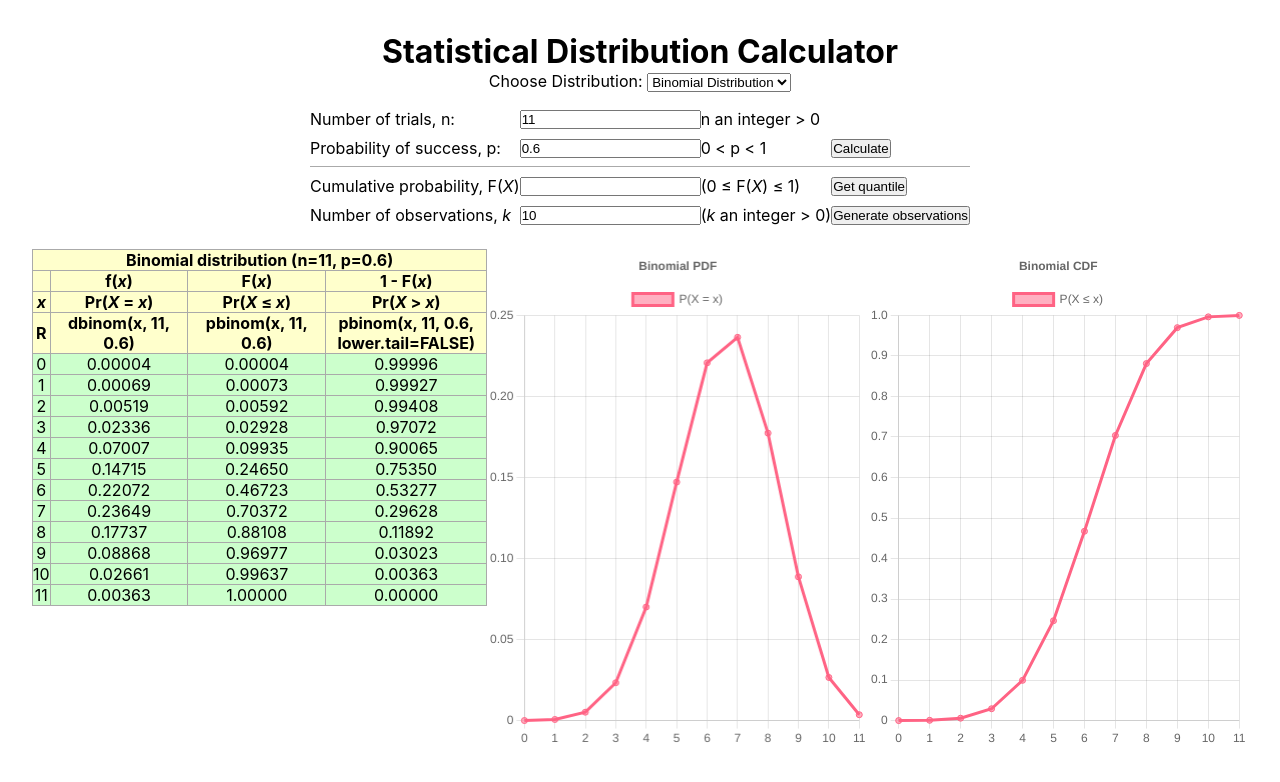
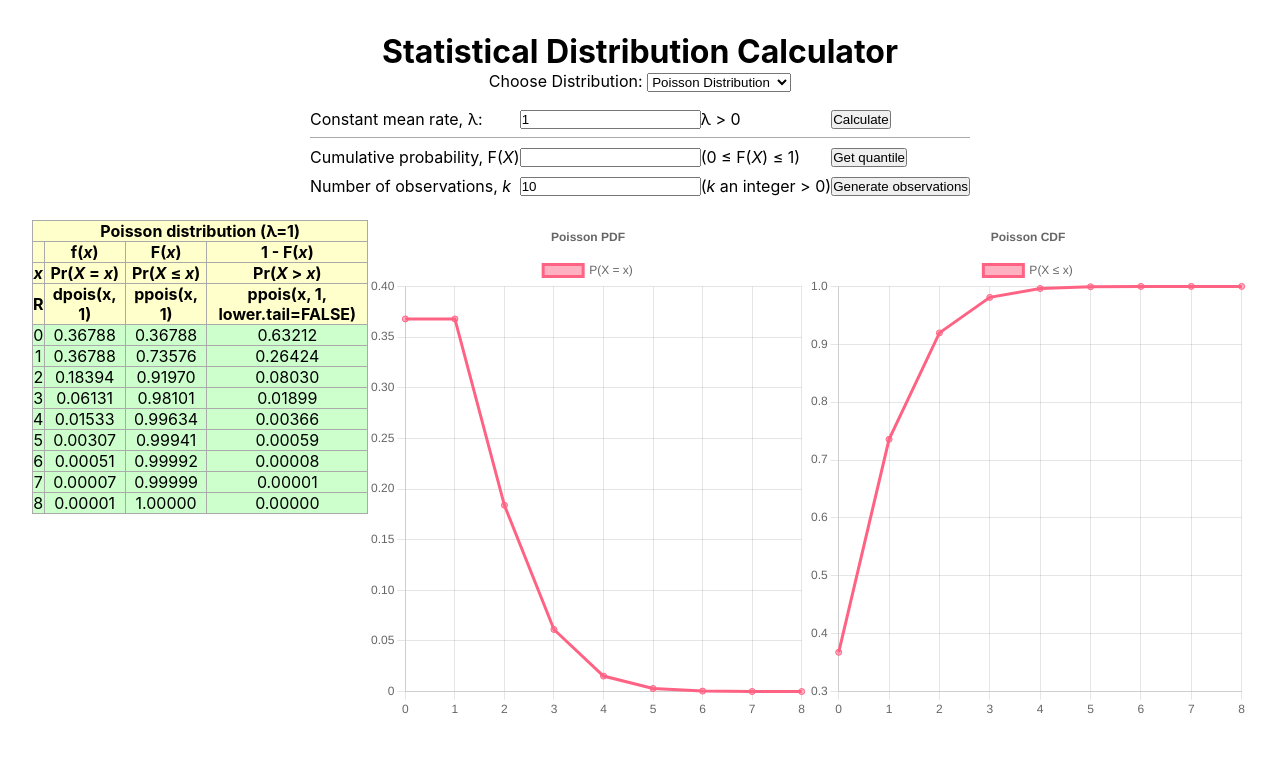
Before and after one commit to in-the/statistical-distribution-calculator, a React (Create React App) app: page / in a window 1280 px wide. Shown: the top 782 px of the page. Built offline with nearby package versions, Linux system fonts and the light colour scheme.

Commit message:
Fixed Poisson issue with Ratio exponentiation

```diff
--- a/src/App.js
+++ b/src/App.js
@@ -136,7 +136,7 @@ const PoissonSettings = {
 function DistributionSelect({ settings, setSettings }) {
   return (
     <div className="distribution-select">
-      <label for="settings">Choose Distribution: </label>
+      <label htmlFor="settings">Choose Distribution: </label>
       <select
         id="settings"
         name="settings"
@@ -151,7 +151,7 @@ function DistributionSelect({ settings, setSettings }) {
 }
 
 function App() {
-  const [settings, setSettings] = useState("binomial");
+  const [settings, setSettings] = useState("poisson");
 
   return (
     <div className="App">
--- a/src/components/Calculator.jsx
+++ b/src/components/Calculator.jsx
@@ -2,6 +2,7 @@ import { useEffect, useState } from "react";
 import DistributionTable from "./DistributionTable";
 import DiscreteGraph from "./DiscreteGraph";
 import { positiveInteger } from "App";
+import Ratio from "math/ratio";
 
 export const PRECISION = 5;
 
@@ -23,14 +24,14 @@ function ParameterInput({ settings, calculate, getQuantile, getObservations }) {
           {settings.parameters.map((p, index) => (
             <tr key={index}>
               <td>
-                <label for={p.name}>{p.description}</label>
+                <label htmlFor={p.name}>{p.description}</label>
               </td>
               <td>
                 <input
                   name={p.name}
                   id={p.name}
                   value={parameters[index]}
-                  autocomplete="off"
+                  autoComplete="off"
                   onChange={(e) =>
                     setParameters([
                       ...parameters.slice(0, index),
@@ -63,7 +64,7 @@ function ParameterInput({ settings, calculate, getQuantile, getObservations }) {
                 name="FX"
                 id="FX"
                 value={cumulativeProbability}
-                autocomplete="off"
+                autoComplete="off"
                 onChange={(e) => setCumulativeProbability(e.target.value)}
               />
             </td>
@@ -107,7 +108,7 @@ function ParameterInput({ settings, calculate, getQuantile, getObservations }) {
                 name="k"
                 id="k"
                 value={observationCount}
-                autocomplete="off"
+                autoComplete="off"
                 onChange={(e) => setObservationCount(e.target.value)}
               />
             </td>
@@ -154,7 +155,9 @@ export default function DiscreteDistributionCalculator({ settings }) {
 
   useEffect(() => {
     setParameters(settings.parameters.map((parameter) => parameter.defaultValue));
-    setDistribution(new settings.distribution(...settings.parameters.map((parameter) => parameter.defaultValue)));
+    setDistribution(
+      new settings.distribution(...settings.parameters.map((parameter) => parameter.defaultValue))
+    );
     setPdf(settings.defaultPdf);
     setCdf(settings.defaultCdf);
   }, [settings]);
@@ -222,6 +225,7 @@ export default function DiscreteDistributionCalculator({ settings }) {
 
   return (
     <div>
+      {/* {console.log(Ratio.E.pow(Ratio.fromNumber(1.1)))} */}
       <ParameterInput {...{ settings, calculate, getQuantile, getObservations }} />
       <div className="output-container">
         <DistributionTable
--- a/src/components/DistributionTable.jsx
+++ b/src/components/DistributionTable.jsx
@@ -1,9 +1,9 @@
 export default function DistributionTable({ pdf, cdf, name, precision, rCode }) {
   return (
-    <table class="distribution-table">
+    <table className="distribution-table">
       <thead>
         <tr>
-          <th colspan="4">{name}</th>
+          <th colSpan="4">{name}</th>
         </tr>
         <tr>
           <th />
--- a/src/math/distribution.js
+++ b/src/math/distribution.js
@@ -32,6 +32,7 @@ class DiscreteDistribution {
     const cdf = [];
     let cumulative = Ratio.ZERO;
     for (let x = min; Number(cumulative.toFixed(PRECISION)) !== 1; x++) {
+      console.log(cumulative);
       const p = probabilityFunction(x);
       pdf.push(p);
       cumulative = cumulative.add(p);
@@ -179,7 +180,8 @@ export class Poisson extends DiscreteDistribution {
     super();
     this.lambda = Ratio.fromNumber(lambda);
     this.lambdaKArray = [Ratio.ONE];
-    this.eNegLambda = Ratio.E.pow(this.lambda.times(Ratio.fromInt(-1)))
+    // This power is not exact, estimate with floating point exponentiation
+    this.eNegLambda = Ratio.fromNumber(Ratio.E.toFixed(20) ** this.lambda.times(Ratio.fromInt(-1)).toFixed(20));
   }
 
   lambdaK(k) {
--- a/src/math/ratio.js
+++ b/src/math/ratio.js
@@ -1,15 +1,16 @@
-// By James Sinclair 2020, https://jrsinclair.com/articles/2020/sick-of-the-jokes-write-your-own-arbitrary-precision-javascript-math-library/
+// file: ratio.js
 /* global BigInt */
 const PRECISION = 100; // Precision for converting numbers to fractions. The higher this number, the slower everything gets.
 
-function bigIntPow(x, y) {
-  if (BigInt(y) === BigInt(0)) return BigInt(1);
-  let z = BigInt(x);
-  for (let i = 1; i < y; i++) {
-    z = z * BigInt(x);
-  }
-  return z;
-}
+// THIS IS SO MALICIOUS!
+// function bigIntPow(x, y) {
+//   if (BigInt(y) === BigInt(0)) return BigInt(1);
+//   let z = BigInt(x);
+//   for (let i = 1; i < y; i++) {
+//     z = z * BigInt(x);
+//   }
+//   return z;
+// }
 
 const leftPad = (n, s) => [...new Array(Math.max(0, n - s.length))].map(() => "0").join("") + s;
 
@@ -245,6 +246,7 @@ export default class Ratio {
    * @param {bigint} x The base to take the nth root of.
    * @param {bigint} n The nth root to calculate.
    */
+  // BigInt ** BigInt overflows, nthRoot() DOES NOT WORK
   static nthRoot(x, n) {
     if (x === BigInt(1)) return new Ratio(BigInt(1), BigInt(1));
     if (x === BigInt(0)) return new Ratio(BigInt(0), BigInt(1));
@@ -255,23 +257,15 @@ export default class Ratio {
 
     const NUM_ITERATIONS = 3;
     return [...new Array(NUM_ITERATIONS)].reduce((r) => {
-      // x = ((n-1)*x + (num / Math.pow(x, n-1))) * (1/n);
       return simplify(
-        (n - BigInt(1)) * bigIntPow(r.numerator, n) + x * bigIntPow(r.denominator, n),
-        n * r.denominator * bigIntPow(r.numerator, n - BigInt(1))
+        n - BigInt(1) * r.numerator ** n + x * r.denominator ** n,
+        n * r.denominator * r.numerator ** (n - BigInt(1))
       );
     }, initialEstimate);
   }
 
   abs() {
-    if (this.numerator > 0) {
-      if (this.denominator > 0) {
-        return this;
-      } return new Ratio(this.numerator, -this.denominator);
-    }
-    if (this.denominator > 0) {
-      return new Ratio(-this.numerator, this.denominator);
-    } return new Ratio(-this.numerator, -this.denominator);
+    return new Ratio(abs(this.numerator), abs(this.denominator));
   }
 
   /**
@@ -279,6 +273,7 @@ export default class Ratio {
    *
    * @param {Ratio} n The value to take this ratio to the power of.
    */
+  // BigInt ** BigInt overflows, pow(n) DOES NOT WORK
   pow(n) {
     const { numerator: nNumerator, denominator: nDenominator } = simplify(
       n.numerator,
@@ -286,9 +281,9 @@ export default class Ratio {
     );
     const { numerator, denominator } = simplify(this.numerator, this.denominator);
     if (nNumerator < 0) return this.invert().pow(n.abs());
-    if (nNumerator === BigInt(0)) return Ratio.ONE;
+    if (nNumerator === BigInt(0)) return Ratio.one;
     if (nDenominator === BigInt(1)) {
-      return new Ratio(bigIntPow(numerator, nNumerator), bigIntPow(denominator, nNumerator));
+      return new Ratio(numerator ** nNumerator, denominator ** nNumerator);
     }
     if (numerator < 0 && nDenominator !== BigInt(1)) {
       return Ratio.infinity;
@@ -297,7 +292,7 @@ export default class Ratio {
     const { numerator: newN, denominator: newD } = Ratio.nthRoot(numerator, nDenominator).divideBy(
       Ratio.nthRoot(denominator, nDenominator)
     );
-    return new Ratio(bigIntPow(newN, nNumerator), bigIntPow(newD, nNumerator));
+    return new Ratio(newN ** nNumerator, newD ** nNumerator);
   }
 
   isInfinity() {
```
